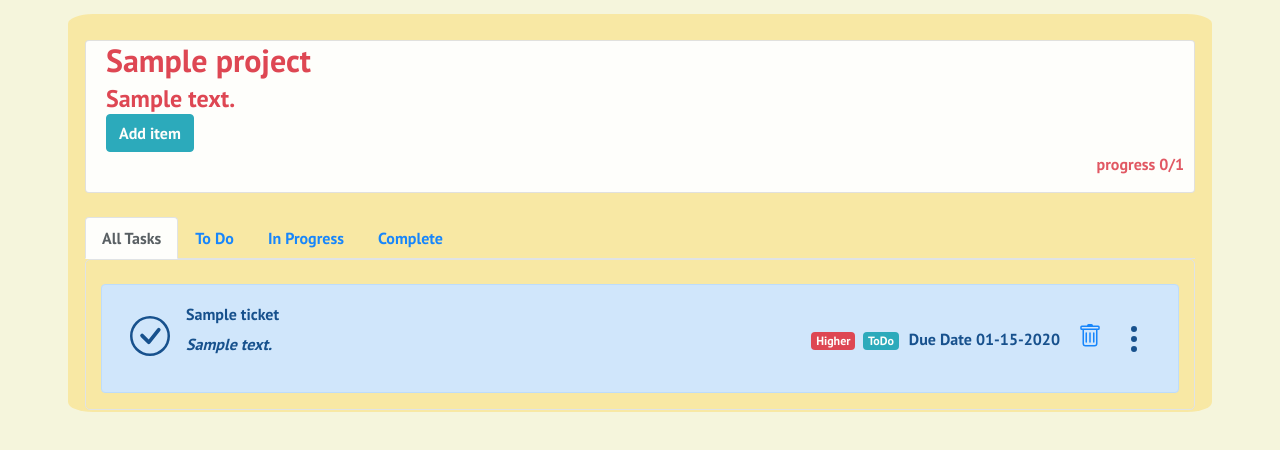
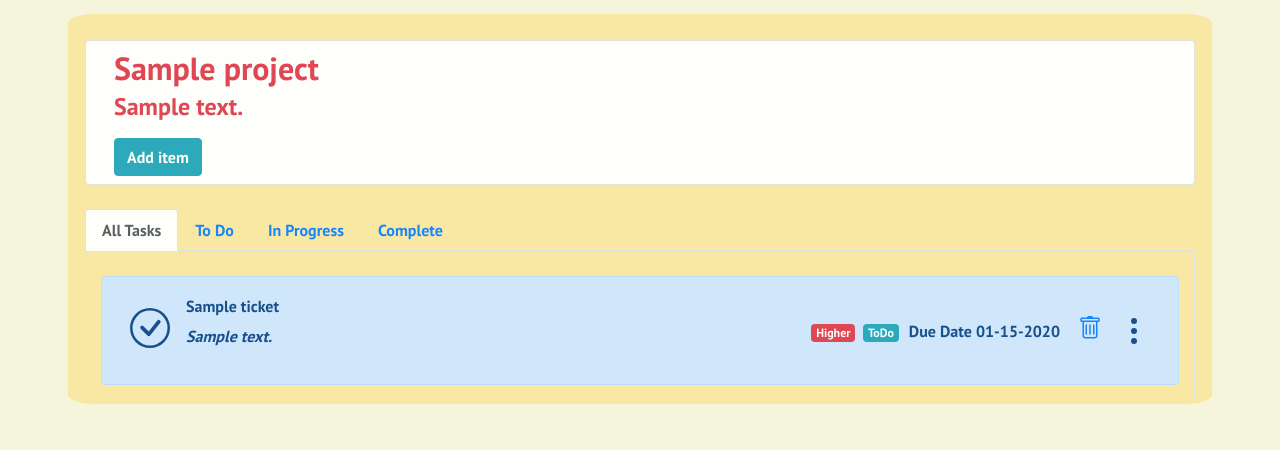
Before and after one commit to olgabor/closer, a Flask app: page /projects/1 in a window 1280 px wide. Shown: the part 54-504 px from the top of the page. Run offline with Flask 2, Linux system fonts and the light colour scheme; a user stored in the database is signed in; tables that the repository leaves empty hold one stand-in row (values such as "Sample post"); some libraries are stand-ins or nearby versions.

Commit message:
adds styling to card component to show_project template

```diff
--- a/templates/includes/_navbar.html
+++ b/templates/includes/_navbar.html
@@ -7,8 +7,8 @@
     style='background-color: #F9E79F;  border-radius: 3%; font-family: PT Sans, sans-serif;'>
 
       {% if current_user.is_authenticated %}
-     <div>  <a href="{{ url_for('home') }}">
-        <h4 class="my-0 mr-md-auto font-weight-normal" style='color: #dc3545;' >Closer</h4>
+     <div>  <a href="{{ url_for('home') }}" style='text-decoration: none;'>
+        <h4 class="my-0 mr-md-auto font-weight-normal" style='color: #dc3545;'>Closer</h4>
       </a>  </div>
       <div>
       <a style='color: #92bea3;' >Welcome, {{ current_user.name }}!</a>
--- a/templates/show_project.html
+++ b/templates/show_project.html
@@ -7,14 +7,16 @@
 <div class="row">
   <div class="col-12" style=" background-color: #F9E79F; box-shadow: 0 0 0 2px #F9E79F; border-radius: 2%;">
     <br>
-    <div class="card d-flex flex-direction-column justify-content-between" style="width: 100%; height: auto; ">
-      <div class="card-body" style='color: #dc3545; padding: 0%; margin-left:20px; margin-right:10px'>
-        <div>
-        <h2 class="card-title align-middle"> {{project.title}} </h2>
-        <h4 class="card-subtitle align-middle"> {{project.description}} </h4>
-
+    <div class="card d-flex bd-highlight  " style="width: 100%; height: auto; ">
+      <!-- <div class="card-body" style='color: #dc3545; padding: 0%; margin-left:20px; margin-right:10px'> -->
+      <div class="card-body  " style='color: #dc3545; padding: 0%; margin-left:20px; margin-right:10px'>
+        <div class='d-flex flex-column p-2 w-100 bd-highlight'>
+        <h2 class="card-title "> {{project.title}} </h2>
+        <h4 class="card-subtitle "> {{project.description}} </h4>
+      </div>
             <!-- Create New Ticket  -->
-        <div> <button class="btn btn-info" data-toggle="modal"  data-target=#{{project.id}} data-target=#{{project.id}} >Add item</button>
+        <div class='p-2 flex-shrink-1 bd-highlight'>
+          <button class="btn btn-info" data-toggle="modal"  data-target=#{{project.id}} data-target=#{{project.id}} >Add item</button>
         </div>
 
 
@@ -23,7 +25,7 @@
                   <div class="modal-dialog modal-dialog-centered" role="document">
                     <div class="modal-content" style='border-radius: 15px ; background-color: beige; opacity: 1; position: relative;'>
                       <div class="modal-header">
-                        <h5 class="modal-title" id="exampleModalLongTitle"> Add new item to your project <strong>  {{project.title }}</strong> </h5>
+                        <h5 class="modal-title" id="exampleModalLongTitle"> Add new item to your project <strong> {{project.title }}</strong> </h5>
                         <button type="button" class="close" data-dismiss="modal" aria-label="Close">
                           <span aria-hidden="true">&times;</span>
                         </button>
@@ -71,17 +73,9 @@
                  </div>
 
 
+        <!-- <p class="text-right font-weight-light" style='opacity: .9'>
+        progress {{ number_complete_tickets }}/{{ number_tickets }}</p>  -->
 
-
-
-
-
-
-
-
-        <p class="text-right font-weight-light" style='opacity: .9' >
-        progress {{ number_complete_tickets }}/{{ number_tickets }}</p>
-      </div>
      </div>
 </div>
 <br>
```
